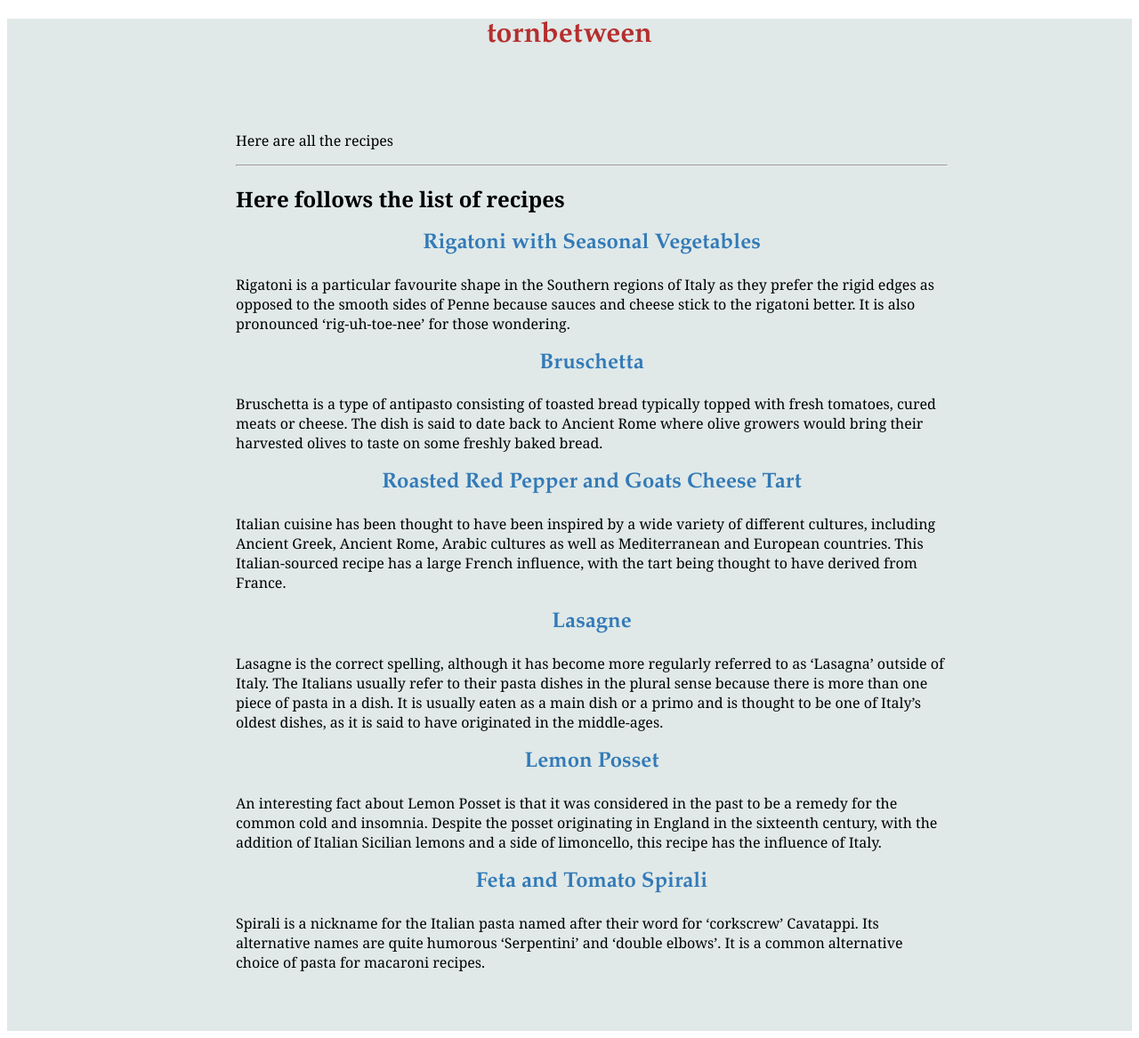
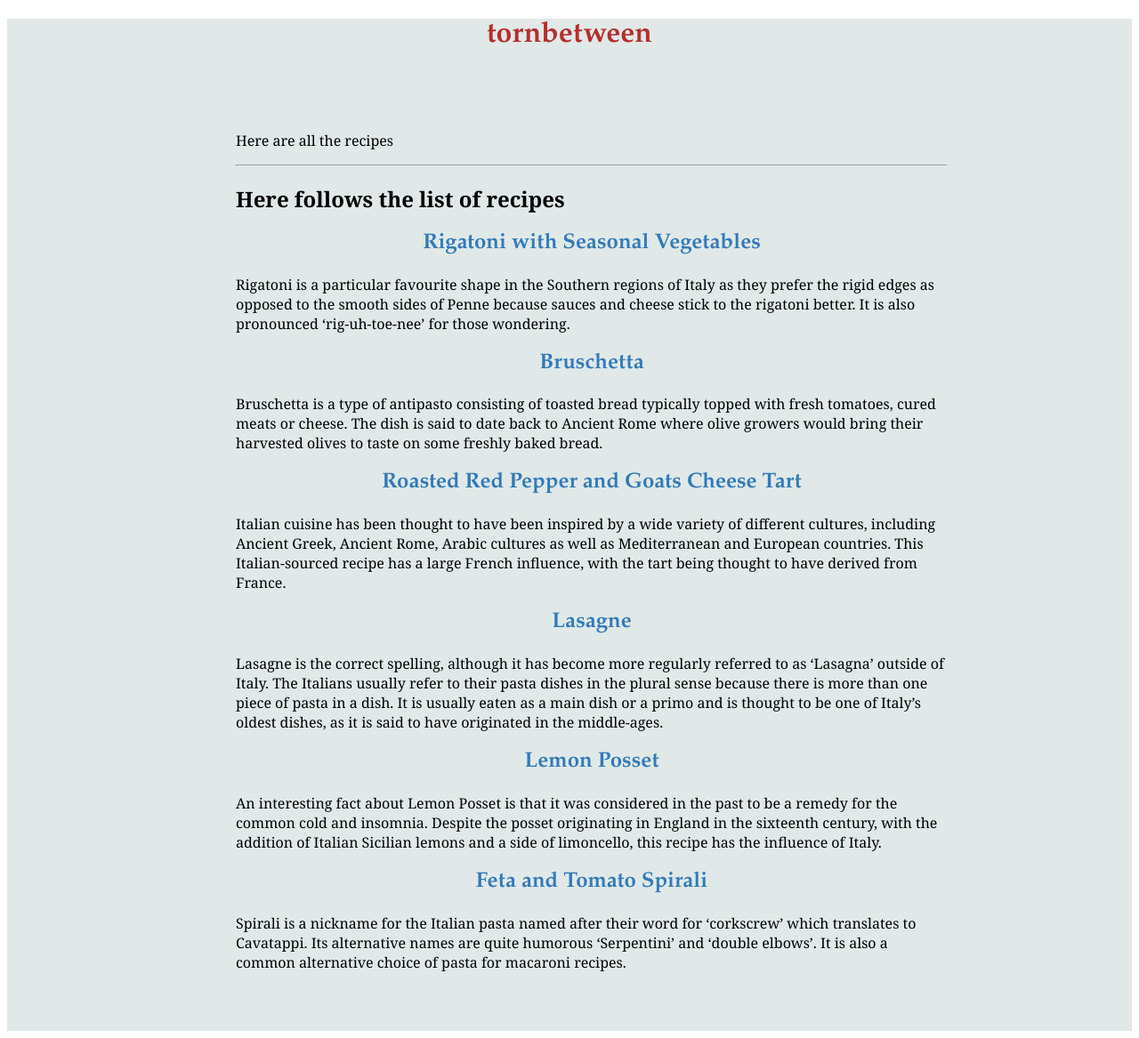
Before and after one commit to Hol1999/Hollyrecipewebsite, a Jekyll site: the page built from pages/recipelisting.md, in a window 1280 px wide. Shown: the whole page at 89% size. Built offline with Jekyll 4.4.1, drawn with Linux system fonts in a browser that asks for light colours.

Commit message:
Update Recipes “recipe5”

```diff
--- a/_recipes/recipe5.md
+++ b/_recipes/recipe5.md
@@ -6,7 +6,7 @@ layout: recipe
 published: true
 tags: null
 ---
-Spirali is a nickname for the Italian pasta named after their word for 'corkscrew' Cavatappi. Its alternative names are quite humorous 'Serpentini' and 'double elbows'.  It is a common alternative choice of pasta for macaroni recipes.
+Spirali is a nickname for the Italian pasta named after their word for 'corkscrew' which translates to Cavatappi. Its alternative names are quite humorous 'Serpentini' and 'double elbows'.  It is also a common alternative choice of pasta for macaroni recipes.
 
 ![Feta and Tomato Spirali in baking tray](../uploads/feta1.jpg "Feta and Tomato Spirali")
 
```
